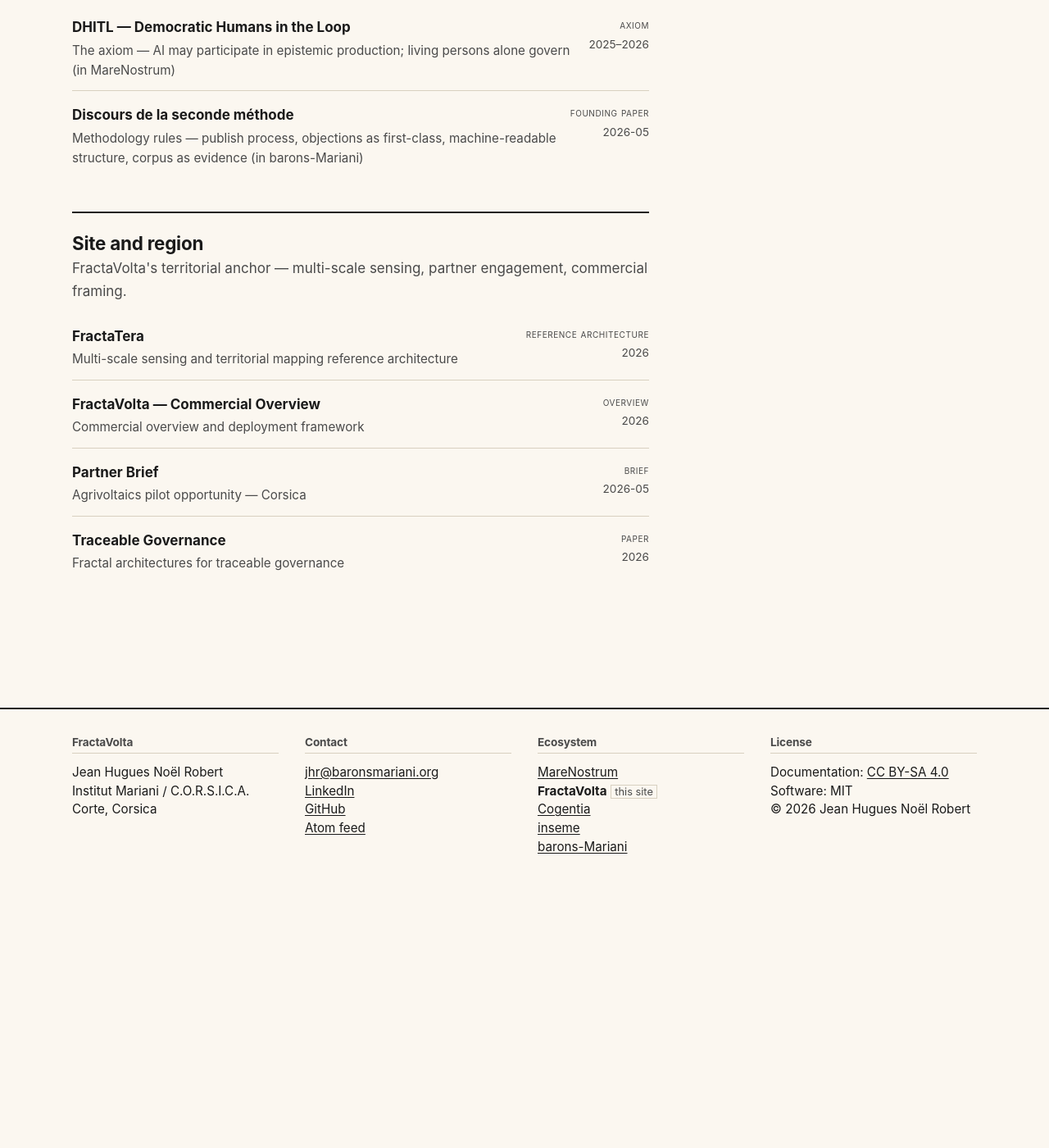
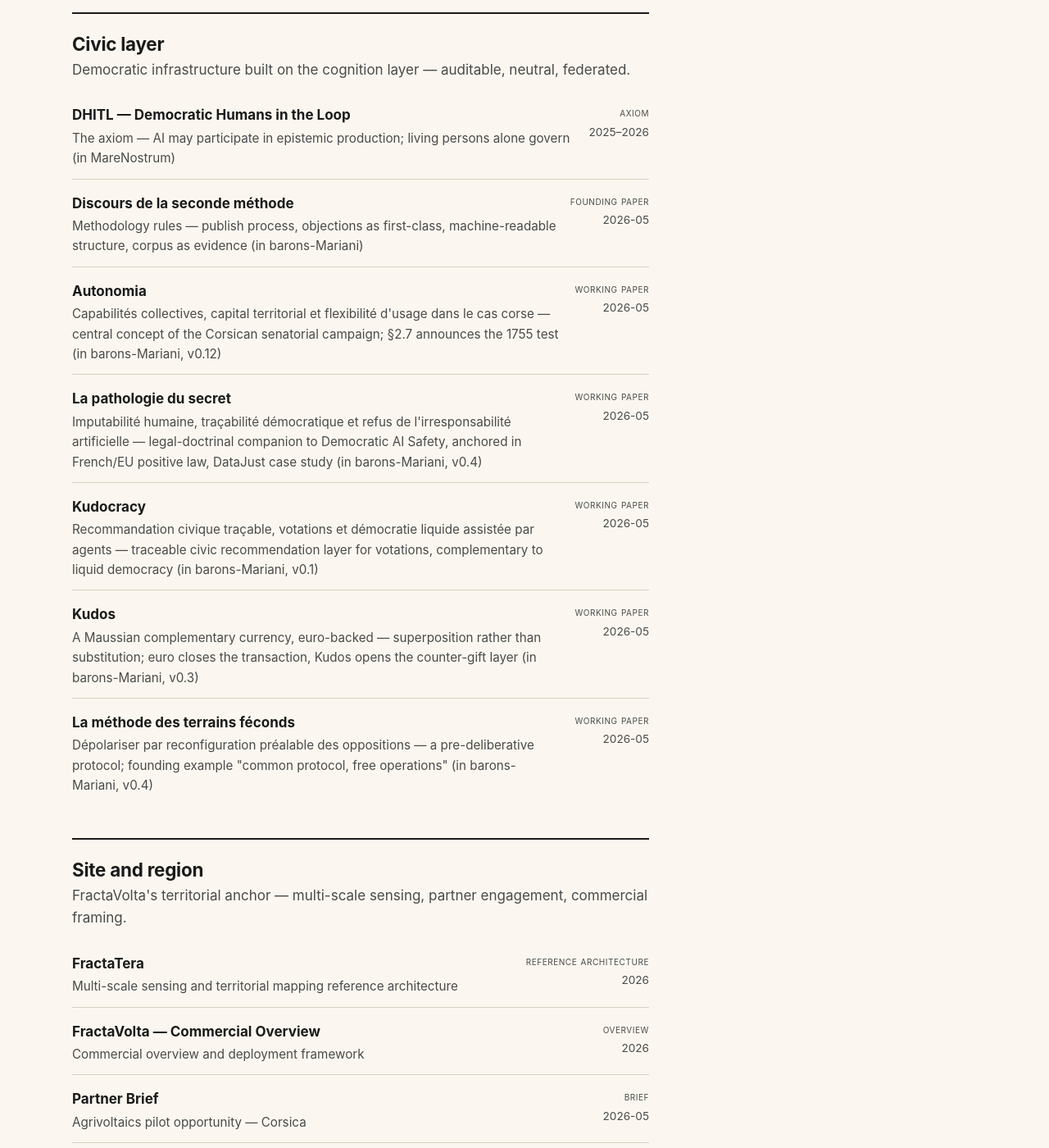
Before and after one commit to JeanHuguesRobert/FractaVolta, a Jekyll site: the page built from docs/papers.md, in a window 1280 px wide and 1400 px high, scrolled down 2364 px. Shown: the whole window at 82% size. Built offline with Jekyll 4.4.1, drawn with Linux system fonts in a browser that asks for light colours; before the commit the page ends 3441 px from its top, so only the background shows below that; some of the changed text lies outside the part shown.

Commit message:
Mise à jour du site web

```diff
--- a/docs/_data/papers.yml
+++ b/docs/_data/papers.yml
@@ -93,6 +93,12 @@
       kind: paper
       url: https://github.com/JeanHuguesRobert/cogentia/blob/main/research/agent_resumable_cli.md
 
+    - title: Cognitive Packets
+      subtitle: An envelope-and-payload format for human–AI and multi-agent cooperation — generalises the Agent-Resumable CLI continuation beyond the CLI (in Cogentia, v0.3)
+      date: 2026-05
+      kind: paper
+      url: https://github.com/JeanHuguesRobert/cogentia/blob/main/research/cognitive_packets.md
+
     - title: Cogentia Commons — Working Paper
       subtitle: Methodology for distributed knowledge production (in Cogentia)
       date: 2026
@@ -114,6 +120,36 @@
       date: 2026-05
       kind: founding-paper
       url: https://github.com/JeanHuguesRobert/barons-Mariani/blob/main/research/second_method.md
+
+    - title: Autonomia
+      subtitle: Capabilités collectives, capital territorial et flexibilité d'usage dans le cas corse — central concept of the Corsican senatorial campaign; §2.7 announces the 1755 test (in barons-Mariani, v0.12)
+      date: 2026-05
+      kind: working-paper
+      url: https://github.com/JeanHuguesRobert/barons-Mariani/blob/main/research/autonomia.md
+
+    - title: La pathologie du secret
+      subtitle: Imputabilité humaine, traçabilité démocratique et refus de l'irresponsabilité artificielle — legal-doctrinal companion to Democratic AI Safety, anchored in French/EU positive law, DataJust case study (in barons-Mariani, v0.4)
+      date: 2026-05
+      kind: working-paper
+      url: https://github.com/JeanHuguesRobert/barons-Mariani/blob/main/research/pathologie_du_secret.md
+
+    - title: Kudocracy
+      subtitle: Recommandation civique traçable, votations et démocratie liquide assistée par agents — traceable civic recommendation layer for votations, complementary to liquid democracy (in barons-Mariani, v0.1)
+      date: 2026-05
+      kind: working-paper
+      url: https://github.com/JeanHuguesRobert/barons-Mariani/blob/main/research/kudocracy.md
+
+    - title: Kudos
+      subtitle: A Maussian complementary currency, euro-backed — superposition rather than substitution; euro closes the transaction, Kudos opens the counter-gift layer (in barons-Mariani, v0.3)
+      date: 2026-05
+      kind: working-paper
+      url: https://github.com/JeanHuguesRobert/barons-Mariani/blob/main/research/kudos.md
+
+    - title: La méthode des terrains féconds
+      subtitle: Dépolariser par reconfiguration préalable des oppositions — a pre-deliberative protocol; founding example "common protocol, free operations" (in barons-Mariani, v0.4)
+      date: 2026-05
+      kind: working-paper
+      url: https://github.com/JeanHuguesRobert/barons-Mariani/blob/main/research/methode_terrains_feconds.md
 
 - key: site-and-region
   label: Site and region
--- a/docs/methodology.md
+++ b/docs/methodology.md
@@ -21,13 +21,39 @@ These three commitments are operationalized through a small set of named instrum
 
 ## cogentia.js
 
-[**`cogentia.js`**](https://github.com/JeanHuguesRobert/cogentia/blob/main/scripts/cogentia.js) is the operational CLI. Zero-dependency Node.js. Multi-repository registry. Commands include:
+[**`cogentia.js`**](https://github.com/JeanHuguesRobert/cogentia/blob/main/scripts/cogentia.js) is the operational CLI. Zero-dependency Node.js. Multi-repository registry. Commands are organised by concern:
 
+**Sync & inspection.**
+
+- `drift` — fetch and report ahead/behind/diverged vs upstream across all repos; `--pull` fast-forwards behind repos; `--strict` exits non-zero on drift.
+- `lint` — single-table corpus health report: unreferenced, frontmatter issues, drift, in one pass.
 - `scan` — flag markdown files not referenced in `research/index.md` (rule 4: every claim must be anchored).
-- `check` — validate internal links across the corpus.
+- `check` — validate internal and external links across the corpus.
+
+**Derived views (one command refreshes all).**
+
+- `refresh` — runs `corpus-status`, `backlinks`, `trails`, and `documents` in canonical order.
+- `documents` — consolidated cross-corpus catalogue with reverse-chronological activity and chronological authorship; bulk-pass commits filtered out.
+- `corpus-status` — per-repository status page; structural sections auto-regenerated, curated sections preserved.
+- `backlinks` / `trails` — auto-inject "Mentioned in" lists and Previous/Next playlist navigation; cross-repo links use absolute GitHub URLs so they render on the web.
+
+**Frontmatter governance.**
+
+- `frontmatter check [repo]` — diagnose docs missing Level 2 fields, using deprecated names, or carrying a `status:` value outside the controlled vocabulary.
+- `frontmatter promote <file>` — add a Level 2 skeleton (title, author, affiliation, date, license, status).
+- `frontmatter promote --batch` — bulk-inject the three invariants (author, affiliation, license) across substantive docs; leaves judgment fields for human edit.
+- `frontmatter schema` — canonical schema reference.
+
+**Personal scheduler (fractal).**
+
+- `todo` — list, add, done, defer, drop. Each `.cogentia/SCHEDULE.md` is sovereign at its scope; `--global` aggregates across the workspace.
+- `next [--pick]` — apply scheduler policy (priority → overdue → FIFO) and surface the next item; `--pick` marks it Active and audits.
+
+**Authoring.**
+
 - `stamp` — insert `canonical_url` + `last_stamped_at` into a document's front-matter, anchored to its GitHub commit URL.
-- `corpus-status` — refresh the per-repository status page; structural sections auto-regenerated, manually-curated sections preserved.
 - `continuation` — emit / inspect / resume / fail / abort / queue typed continuation requests. See below.
+- `concepts` — typed concept registry: init, list, check (orphan validation), graph, ref, schema.
 
 Every state-changing call appends one JSONL line to `.cogentia/audit.jsonl`. The audit log is a first-class deliverable, not a compliance afterthought.
 
@@ -43,6 +69,17 @@ The soundness test is binding:
 > If yes, the protocol is sound. If no, it is contaminated.
 
 Every resumption produces a [Heraclitean follow-up](https://github.com/JeanHuguesRobert/cogentia/blob/main/research/agent_resumable_cli.md#heraclitean-followup) — a dormant successor that keeps the chain non-terminal. History never 100% ends; the only constant is change.
+
+## Cognitive Packets
+
+[**Cognitive Packets**](https://github.com/JeanHuguesRobert/cogentia/blob/main/research/cognitive_packets.md) (v0.3) generalise the continuation protocol beyond the CLI. A cognitive packet is composed of two layers:
+
+- an **envelope** carrying kind-agnostic metadata (protocol header, provenance, context reference, transmission mode, routing, traces) that any agent — human or machine — can read without interpreting the inner work;
+- a **payload** carrying kind-specific cognitive content (continuation, objection, hypothesis, decision, failure, or routing), validated by an agent that understands the declared kind.
+
+A routing agent (workflow engine, human dispatcher, queue manager) can validate, queue, archive, or acknowledge a packet by reading the envelope alone. Only an agent capable of handling the declared kind needs to interpret the payload. New kinds may be added without modifying the envelope.
+
+The `cogentia.continuation.v1` object **is** the canonical payload of a packet whose `packet_kind = continuation` — no semantic change to the CLI primitive, only a clearer transport story when the work needs to leave the CLI runtime (copied into a GitHub issue, attached to a document, pasted into a different AI conversation, resumed by a different agent).
 
 ## The Second Method
 
```
Also changed, not shown: docs/for-researchers.md (+1 -0 lines).
